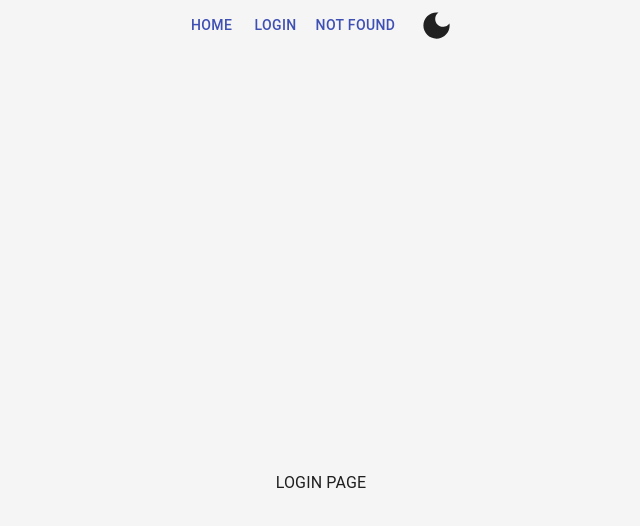
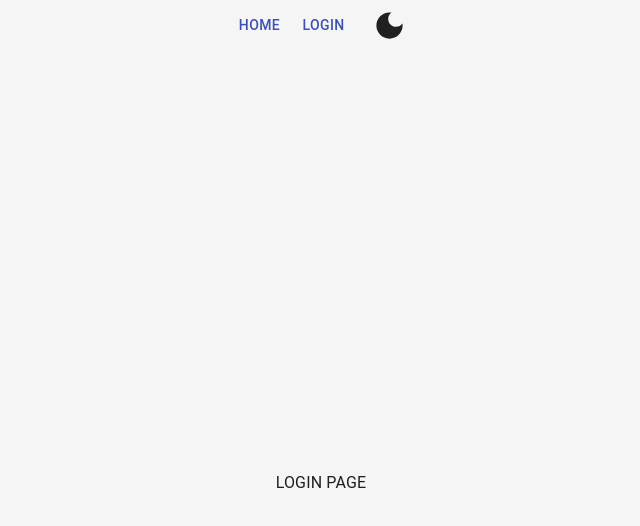
Before and after one commit to Riqardos/bookmarkit, a React (Create React App) app: page /login in a window 1280 px wide. Before the commit this address had no page. Shown: the top 526 px of the page, without its empty margins (319-959 px from the left). Built offline with nearby package versions, Linux system fonts and the light colour scheme.

Commit message:
[15] create navbar component

```diff
--- a/src/App.tsx
+++ b/src/App.tsx
@@ -7,27 +7,16 @@ import { routes } from './routes';
 import NotFound from './pages/NotFound';
 import Login from './pages/Login';
 import Home from './pages/Home';
-import SwitchThemeButton from './components/SwitchThemeButton';
 import { ColorModeThemeProvider } from './utils/ColorModeThemeProvider';
 import { LanguageProvider } from './hooks/useTranslation';
+import Navbar from './components/Navbar';
 
 const App = () => (
 	<ColorModeThemeProvider>
 		<LanguageProvider>
 			<CssBaseline />
 			<BrowserRouter>
-				<div className="App">
-					<Button component={Link} to={routes.home}>
-						Home
-					</Button>
-					<Button component={Link} to={routes.login}>
-						Login
-					</Button>
-					<Button component={Link} to={routes.notFound}>
-						Not found
-					</Button>
-					<SwitchThemeButton />
-				</div>
+				<Navbar />
 				<Container
 					maxWidth="sm"
 					component="main"
--- /dev/null
+++ b/src/components/Navbar.tsx
@@ -0,0 +1,25 @@
+import { Box, Button } from '@mui/material';
+import React from 'react';
+import { Link } from 'react-router-dom';
+
+import { routes } from '../routes';
+
+import SwitchThemeButton from './SwitchThemeButton';
+
+const Navbar = () => {
+	console.log('afa');
+	return (
+		<Box className="App">
+			<Button component={Link} to={routes.home}>
+				Home
+			</Button>
+
+			<Button component={Link} to={routes.login}>
+				Login
+			</Button>
+			<SwitchThemeButton />
+		</Box>
+	);
+};
+
+export default Navbar;
```
Also changed, not shown: public/navbarlogo.svg (added).
